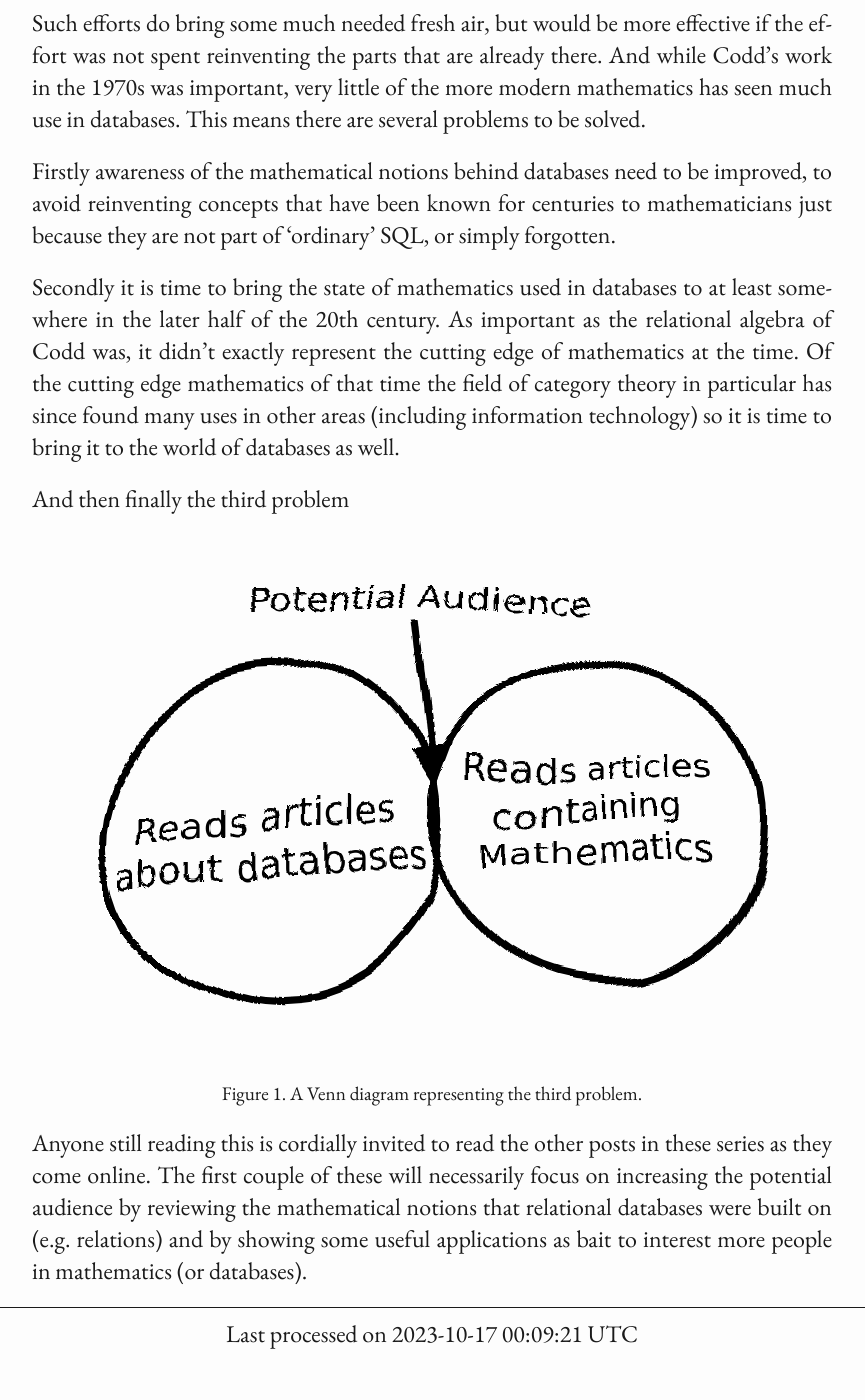
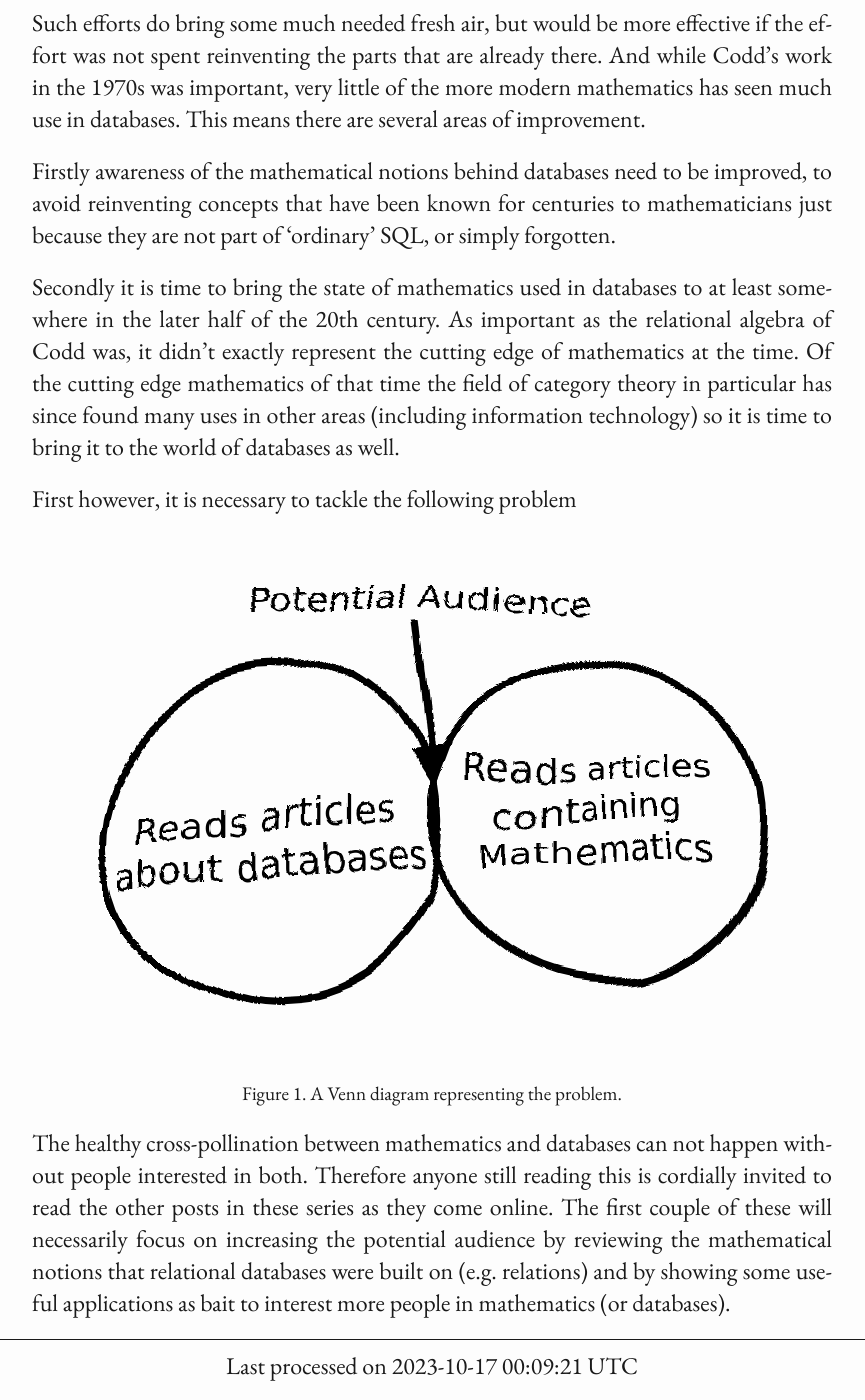
Before and after one commit to Shiandow/shiandow.github.io, a Jekyll site: the page built from _klad/category-theory-for-dbas/category-theory-for-dbas.md, in a window 1280 px wide and 1400 px high, scrolled down 995 px. Shown: the whole window, without its empty margins (208-1073 px from the left). Built offline with Jekyll 4.4.1, drawn with Linux system fonts in a browser that asks for light colours; some web fonts are replaced; before the commit the page ends 2363 px from its top, so only the background shows below that.

Commit message:
Stick the landing

```diff
--- a/_klad/category-theory-for-dbas/category-theory-for-dbas.md
+++ b/_klad/category-theory-for-dbas/category-theory-for-dbas.md
@@ -13,13 +13,13 @@ However in recent years the mathematical foundations of databases have started t
 
 One such attempt to modernise databases are the graph databases, based on graph theory (invented by Euler in 1735). Amusingly people seem to recognise that a hypergraph database would be even more powerful but haven't yet realised that this is exactly the notion of a relational database (assuming said database has `NULL`s, another concept that seems to keep getting reinvented).
 
-Such efforts do bring some much needed fresh air, but would be more effective if the effort was not spent reinventing the parts that are already there. And while Codd's work in the 1970s was important, very little of the more modern mathematics has seen much use in databases. This means there are several problems to be solved.
+Such efforts do bring some much needed fresh air, but would be more effective if the effort was not spent reinventing the parts that are already there. And while Codd's work in the 1970s was important, very little of the more modern mathematics has seen much use in databases. This means there are several areas of improvement.
 
 Firstly awareness of the mathematical notions behind databases need to be improved, to avoid reinventing concepts that have been known for centuries to mathematicians just because they are not part of 'ordinary' SQL, or simply forgotten.
 
 Secondly it is time to bring the state of mathematics used in databases to at least somewhere in the later half of the 20th century. As important as the relational algebra of Codd was, it didn't exactly represent the cutting edge of mathematics at the time. Of the cutting edge mathematics of that time the field of category theory in particular has since found many uses in other areas (including information technology) so it is time to bring it to the world of databases as well.
 
-And then finally the third problem
+First however, it is necessary to tackle the following problem
 
 <figure>
 <svg viewBox="0 0 100 75" xmlns="http://www.w3.org/2000/svg">
@@ -67,7 +67,7 @@ Potential Audience
 </g>
 </svg>
 
-Figure 1. A Venn diagram representing the third problem.
+Figure 1. A Venn diagram representing the problem.
 </figure>
 
-Anyone still reading this is cordially invited to read the other posts in these series as they come online. The first couple of these will necessarily focus on increasing the potential audience by reviewing the mathematical notions that relational databases were built on (e.g. relations) and by showing some useful applications as bait to interest more people in mathematics (or databases).
+The healthy cross-pollination between mathematics and databases can not happen without people interested in both. Therefore anyone still reading this is cordially invited to read the other posts in these series as they come online. The first couple of these will necessarily focus on increasing the potential audience by reviewing the mathematical notions that relational databases were built on (e.g. relations) and by showing some useful applications as bait to interest more people in mathematics (or databases).
```
